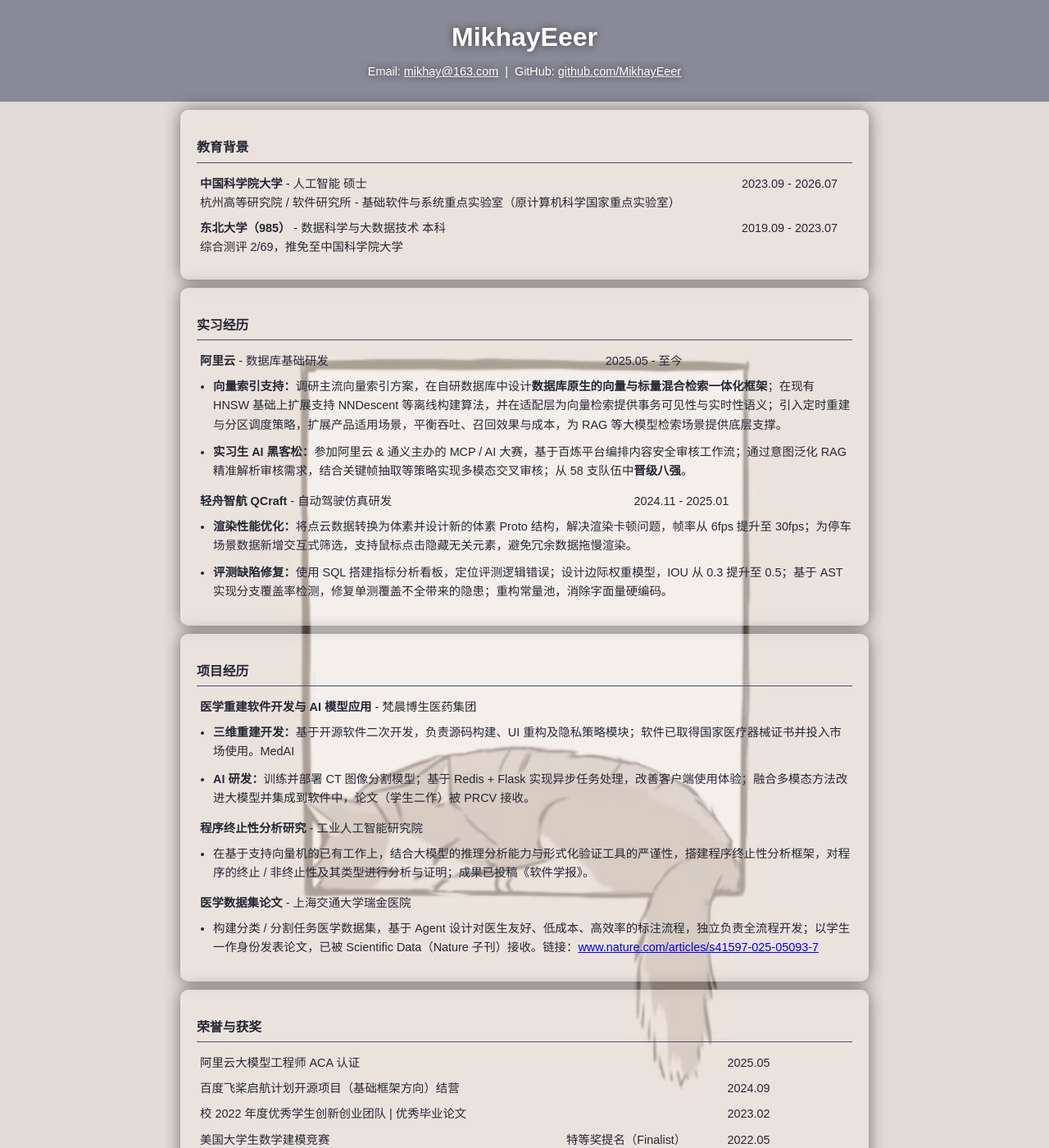
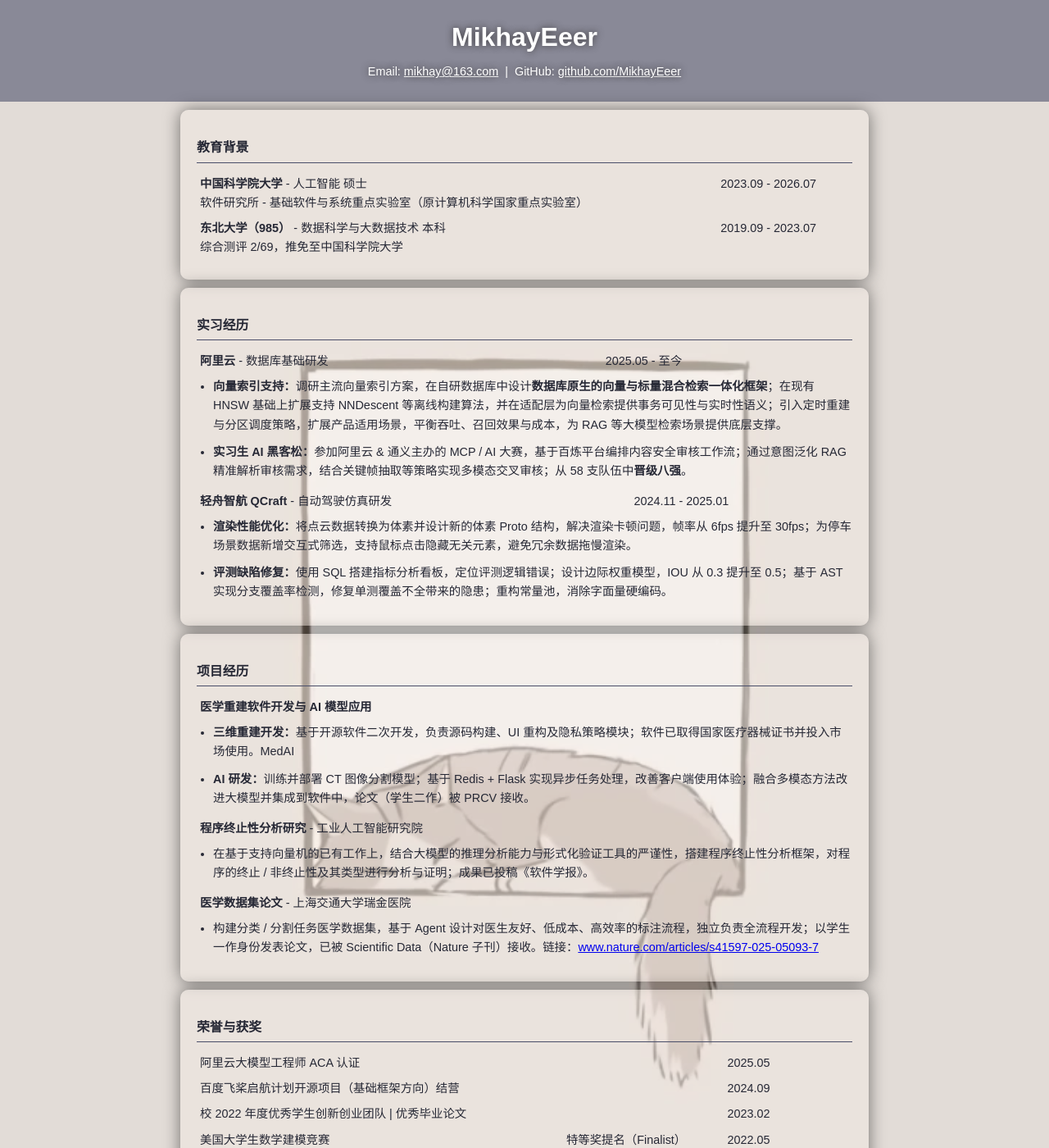
Before and after one commit to MikhayEeer/mikhayeeer.github.io, a Jekyll site: the page resume/index.html, which Jekyll copies as it is, in a window 1280 px wide and 1400 px high. Shown: the whole window at 82% size. Built offline with Jekyll 4.4.1, drawn with Linux system fonts in a browser that asks for light colours.

Commit message:
简历脱敏：移除真实姓名与具体院系/公司名 (#6)
* 简历脱敏：移除真实姓名与具体院系/公司名

仅修改 resume/index.html：标题与页眉不再出现真实姓名，教育背景去掉具体院系与实验室，医学项目去掉公司名。

Co-authored-by: MikhayEeer <MikhayEeer@users.noreply.github.com>

* 简历脱敏：教育背景保留软件研究所与实验室

只去掉「杭州高等研究院 / 」，恢复软件研究所与基础软件与系统重点实验室说明。

Co-authored-by: MikhayEeer <MikhayEeer@users.noreply.github.com>

---------

Co-authored-by: Cursor Agent <cursoragent@cursor.com>
Co-authored-by: MikhayEeer <MikhayEeer@users.noreply.github.com>

```diff
--- a/resume/index.html
+++ b/resume/index.html
@@ -19,7 +19,7 @@
         <h2>教育背景</h2>
         <table>
             <tr>
-                <td><b>中国科学院大学</b> - 人工智能 硕士<br>杭州高等研究院 / 软件研究所 - 基础软件与系统重点实验室（原计算机科学国家重点实验室）</td>
+                <td><b>中国科学院大学</b> - 人工智能 硕士<br>软件研究所 - 基础软件与系统重点实验室（原计算机科学国家重点实验室）</td>
                 <td>2023.09 - 2026.07</td>
             </tr>
             <tr>
@@ -48,7 +48,7 @@
     <section>
         <h2>项目经历</h2>
         <table>
-            <tr><td><b>医学重建软件开发与 AI 模型应用</b> - 梵晨博生医药集团</td></tr>
+            <tr><td><b>医学重建软件开发与 AI 模型应用</b></td></tr>
         </table>
         <ul>
             <li><b>三维重建开发：</b>基于开源软件二次开发，负责源码构建、UI 重构及隐私策略模块；软件已取得国家医疗器械证书并投入市场使用。MedAI</li>
```
Also changed, not shown: other parts of resume/index.html (+1 -1 lines).
